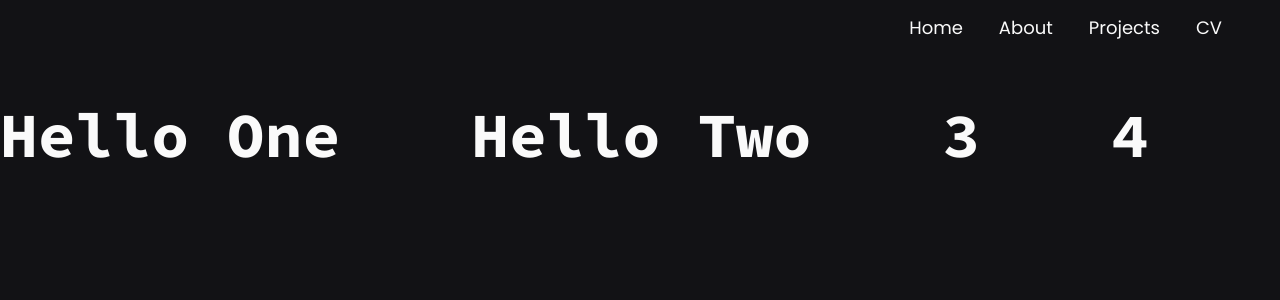
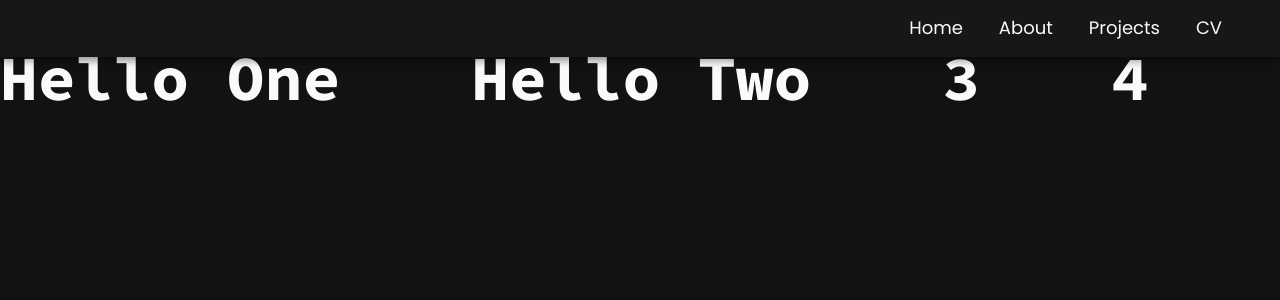
Before and after one commit to robbailey3/website-next, a Next.js app: page / in a window 1280 px wide. Shown: the top 300 px of the page. Built offline with nearby package versions, Linux system fonts and the light colour scheme.

Commit message:
Fiddling with header

```diff
--- a/src/components/global/header/header.module.scss
+++ b/src/components/global/header/header.module.scss
@@ -1,4 +1,10 @@
 .header {
+	position: fixed;
+	top: 0;
+	left: 0;
+	width: 100%;
+	background: lighten(#121215, 2%);
+	box-shadow: 0 4px 8px 0 rgba(0, 0, 0, 0.4);
 	&__container {
 		display: flex;
 	}
--- a/src/components/global/navigation/navigation.module.scss
+++ b/src/components/global/navigation/navigation.module.scss
@@ -1,20 +1,50 @@
+@import '@/styles/partials/layout';
+
 .navigation {
 	margin-left: auto;
+	position: relative;
+	ul {
+		display: none;
+		@include breakpoint(md){
+			display: flex;
+		}
+	}
 	&__open {
 		display: block;
-	}
 		ul {
-		display: flex;
 			list-style: none;
+			display: block;
 			padding: 0;
 			margin: 0;
+			position: absolute;
+			background: lighten(#121215, 10%);
+			right: 1rem;
+			top: calc(100% + 1rem);
+			width: 50vw;
+			text-align: center;
+			box-shadow: 0 4px 8px 0 rgba(0,0,0,0.2);
+			border-radius: 1rem;
 			li {
-			display: inline-block;
+				display: block;
 				a {
 					display: block;
 					padding: 1rem;
 					text-decoration: none;
 				}
 			}
+			@include breakpoint(md) {
+				display: flex;
+				position: relative;
+				top: 0;
+				right: 0;
+				background: transparent;
+				box-shadow: none;
+				text-align: right;
+				justify-content: flex-end;
+				li {
+					display: inline-block;
 				}
 			}
+		}
+	}
+}
--- a/src/components/global/navigation/navigation.tsx
+++ b/src/components/global/navigation/navigation.tsx
@@ -7,21 +7,20 @@ import clsx from 'clsx';
 const Navigation = () => {
 	const [isOpen, setIsOpen] = useState(false);
 
+	const [currentWindowSize, setCurrentWindowSize] = useState(0);
+
 	useEffect(() => {
 		let windowResizeSubscription: Subscription;
 		if (typeof window !== 'undefined') {
+			setCurrentWindowSize(window.innerWidth);
 			windowResizeSubscription = fromEvent(window, 'resize')
 				.pipe(
 					throttleTime(500),
 					map(($event: Event) => ($event.target as Window).innerWidth || 0)
 				)
 				.subscribe({
-					next: $event => {
-						if ($event < 768) {
-							setIsOpen(false);
-						} else {
-							setIsOpen(true);
-						}
+					next: windowSize => {
+						setCurrentWindowSize(windowSize);
 					}
 				});
 		}
@@ -32,8 +31,15 @@ const Navigation = () => {
 		};
 	});
 
+	const toggleNavigation = () => {
+		setIsOpen(!isOpen);
+	};
+
+	const isMobileDevice = () => currentWindowSize < 768;
+
 	return (
-		<nav className={clsx(styles.navigation, { [styles.navigation__open]: isOpen })}>
+		<nav className={clsx(styles.navigation, { [styles.navigation__open]: isOpen || !isMobileDevice() })}>
+			{isMobileDevice() && <button onClick={toggleNavigation}>Toggle Navigation</button>}
 			<ul>
 				<li>
 					<Link href="/">
```
Lines whose indentation alone changed are shown as unchanged.
